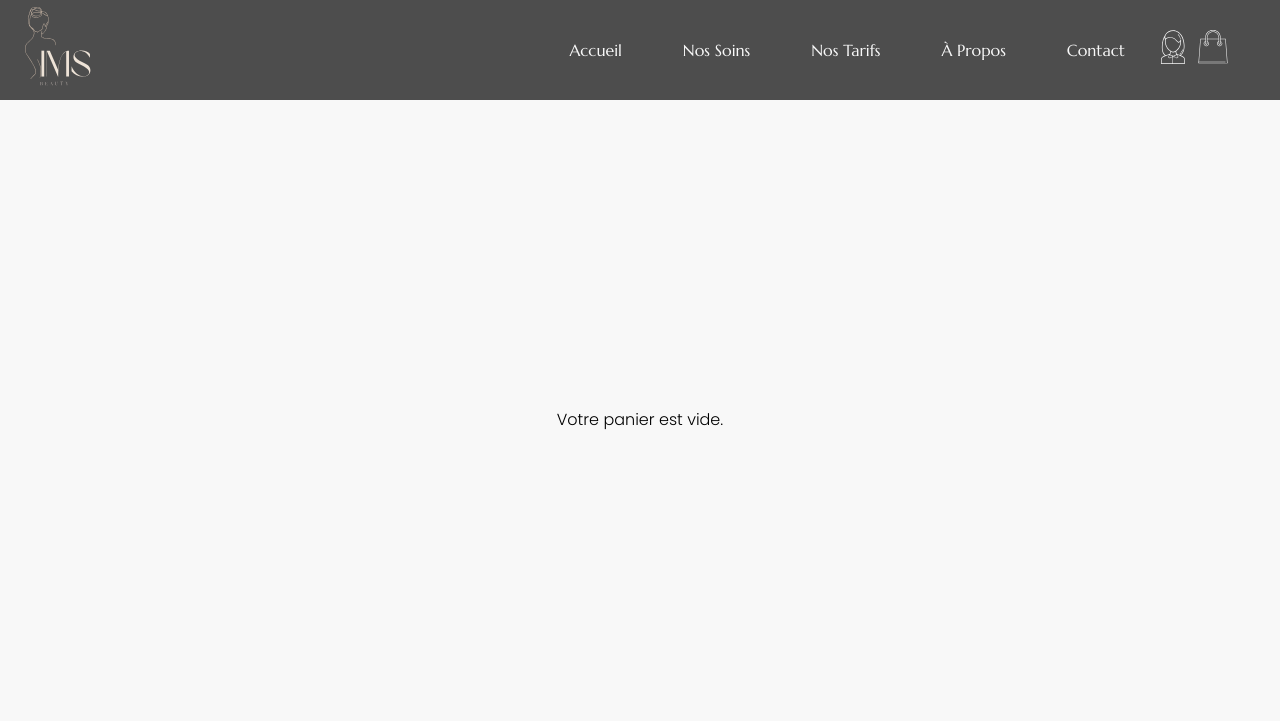
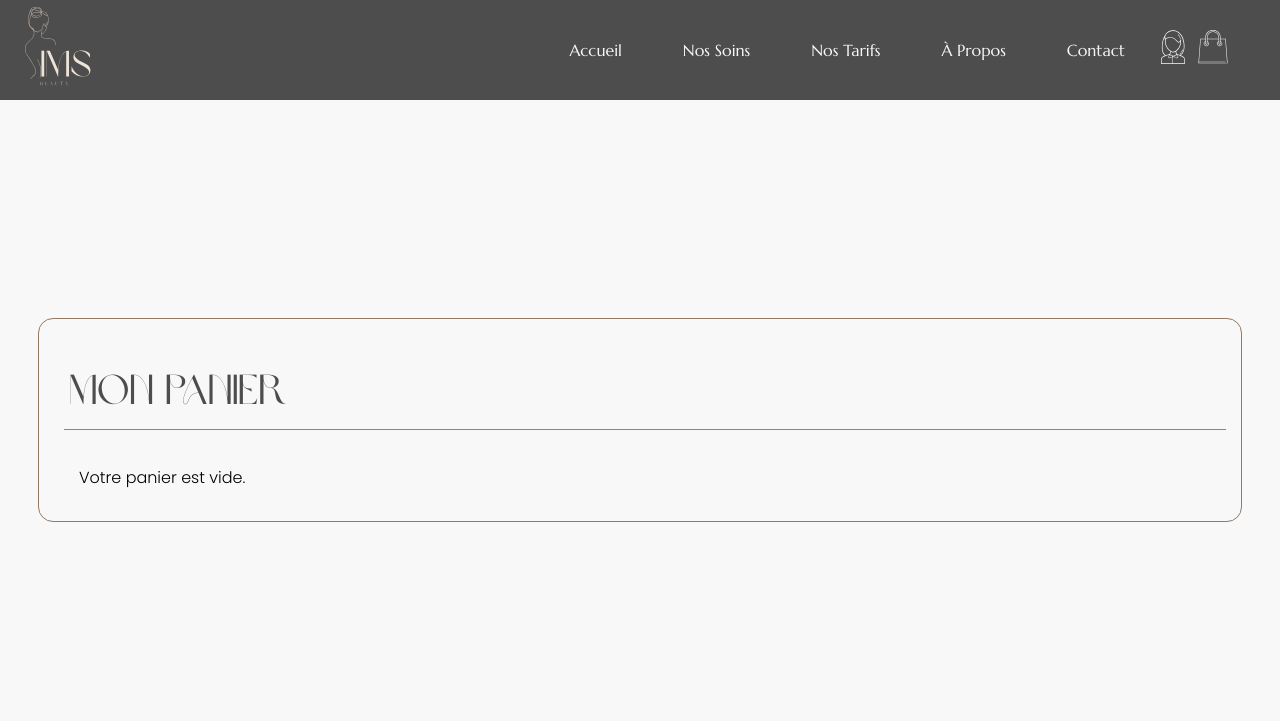
Before and after one commit to DayZmooN/ims_beauty, a Symfony app: template templates/cart/index.html.twig in a window 1280 px wide. Shown: the top 721 px of the page. Run offline with Twig, Linux system fonts and the light colour scheme; the template is opened without the code that fills it, so the values that code supplies are empty; some libraries are stand-ins or nearby versions.

Commit message:
💄 Panier empty fix

```diff
--- a/templates/cart/index.html.twig
+++ b/templates/cart/index.html.twig
@@ -118,7 +118,12 @@
 				<button type="submit" class="submit-button">Confirmer les Rendez-vous</button>
 			</form>
 		{% else %}
-			<p>Votre panier est vide.</p>
+			<form action="{{ path('app_cart') }}" method="POST">
+								<h1>Mon Panier</h1>
+				<div class="services-container">
+				<p>Votre panier est vide.</p>
+				</div>
+			</form>
 		{% endif %}
 	</section>
 	{% include './flash_messages/flash_messages.html.twig' %}
```
